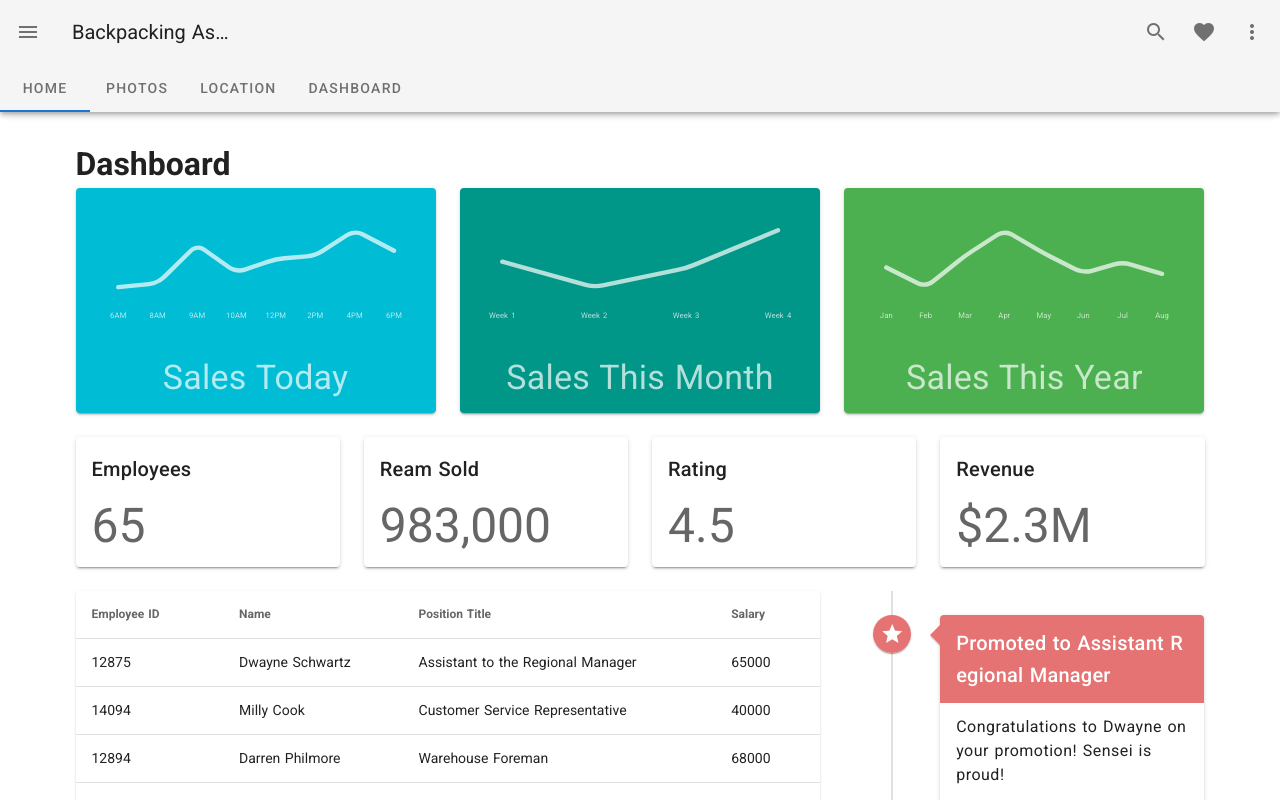
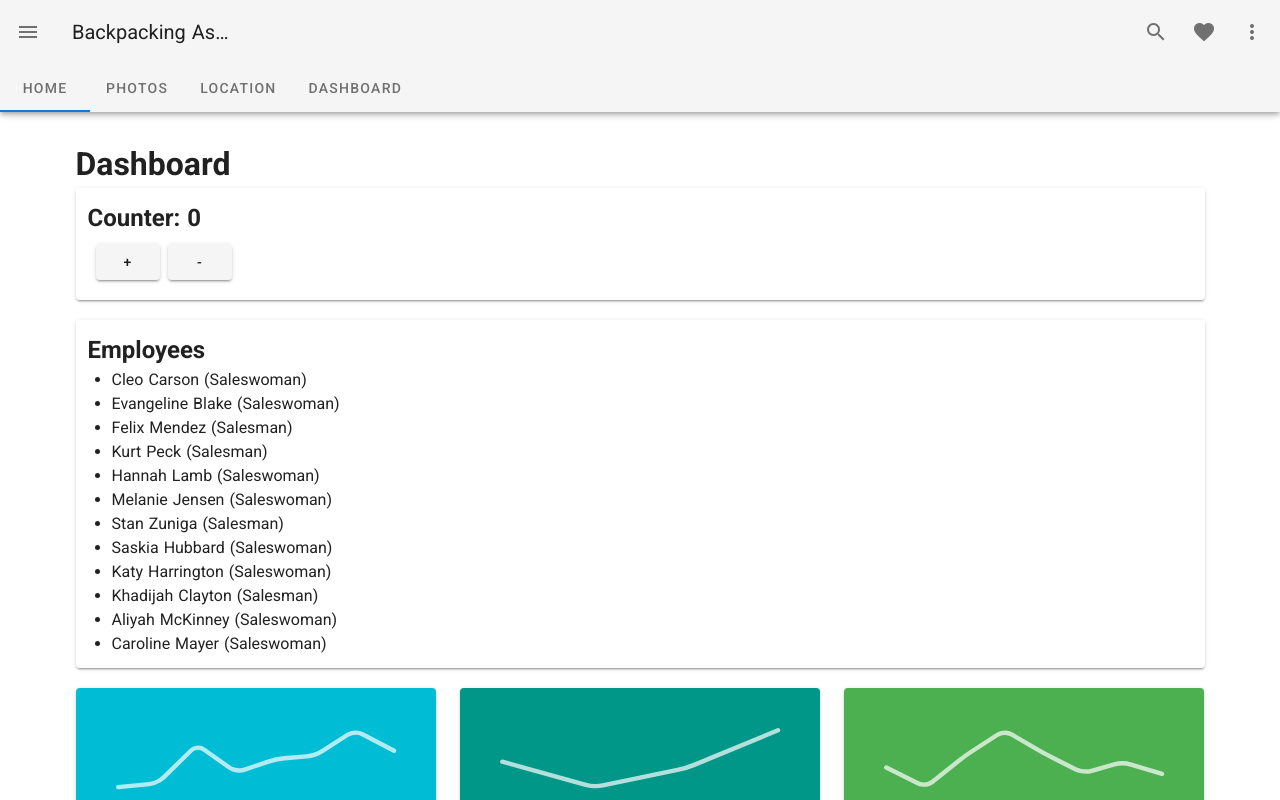
Before and after one commit to wertil/bpm_app, a Nuxt app: page /Dashboard in a window 1280 px wide. Shown: the top 800 px of the page. Built offline with nearby package versions, Linux system fonts and the light colour scheme; what vuesax would draw is missing.

Commit message:
added typescript support

```diff
--- a/nuxt.config.js
+++ b/nuxt.config.js
@@ -49,7 +49,8 @@ export default {
                     }
                 }
             }
-        }]
+        }],
+        ['@nuxt/typescript-build']
     ],
 
     // Modules (https://go.nuxtjs.dev/config-modules)
--- a/pages/Dashboard.vue
+++ b/pages/Dashboard.vue
@@ -2,6 +2,23 @@
     <ContentWrapper>
         <v-container>
             <h1>Dashboard</h1>
+
+            <v-card class="mb-5 pa-3">
+                <h2>Counter: {{ counter }}</h2>
+                <v-card-actions>
+                    <v-btn @click="countUp">+</v-btn>
+                    <v-btn @click="countDown">-</v-btn>
+                </v-card-actions>
+            </v-card>
+
+            <v-card class="mb-5 pa-3">
+                <h2>Employees</h2>
+                <ul>
+                    <li v-for="employee in salesEmployees" :key="employee.id">
+                        {{ employee.name }} ({{ employee.title }})
+                    </li>
+                </ul>
+            </v-card>
 
             <v-row>
                 <v-col cols="12" sm="6" md="4" v-for="sale in sales" :key="`${sale.title}`">
@@ -81,17 +98,29 @@ export default {
             snackbar: false,
             statistics: statisticsData,
             timeline: timelineData,
-            loadNewContent: false
+            loadNewContent: false,
+            counter: 0
+        }
+    },
+    computed: {
+        salesEmployees(){
+            return this.employees.filter( emp => emp.title.startsWith("Sales"))
         }
     },
     methods: {
+        countUp() {
+            this.counter++
+        },
+        countDown() {
+            this.counter > 0 && this.counter--
+        },
         setEmployee(event) {
             this.snackbar = true
             this.selectedEmployee.name = event.name
             this.selectedEmployee.title = event.title
         },
         showMoreContent(entries) {
-            if(entries[0].isIntersecting)
+            if (entries[0].isIntersecting)
                 this.loadNewContent = entries[0].isIntersecting
         }
     }
--- /dev/null
+++ b/vue-shim.d.ts
@@ -0,0 +1,4 @@
+declare module "*.vue" {
+    import Vue from 'vue'
+    export default Vue
+}
```
Also changed, not shown: package.json (+6 -4 lines), tsconfig.json (added, +33 -0 lines), 1 other file (tests, documents, lock files or other folders).
